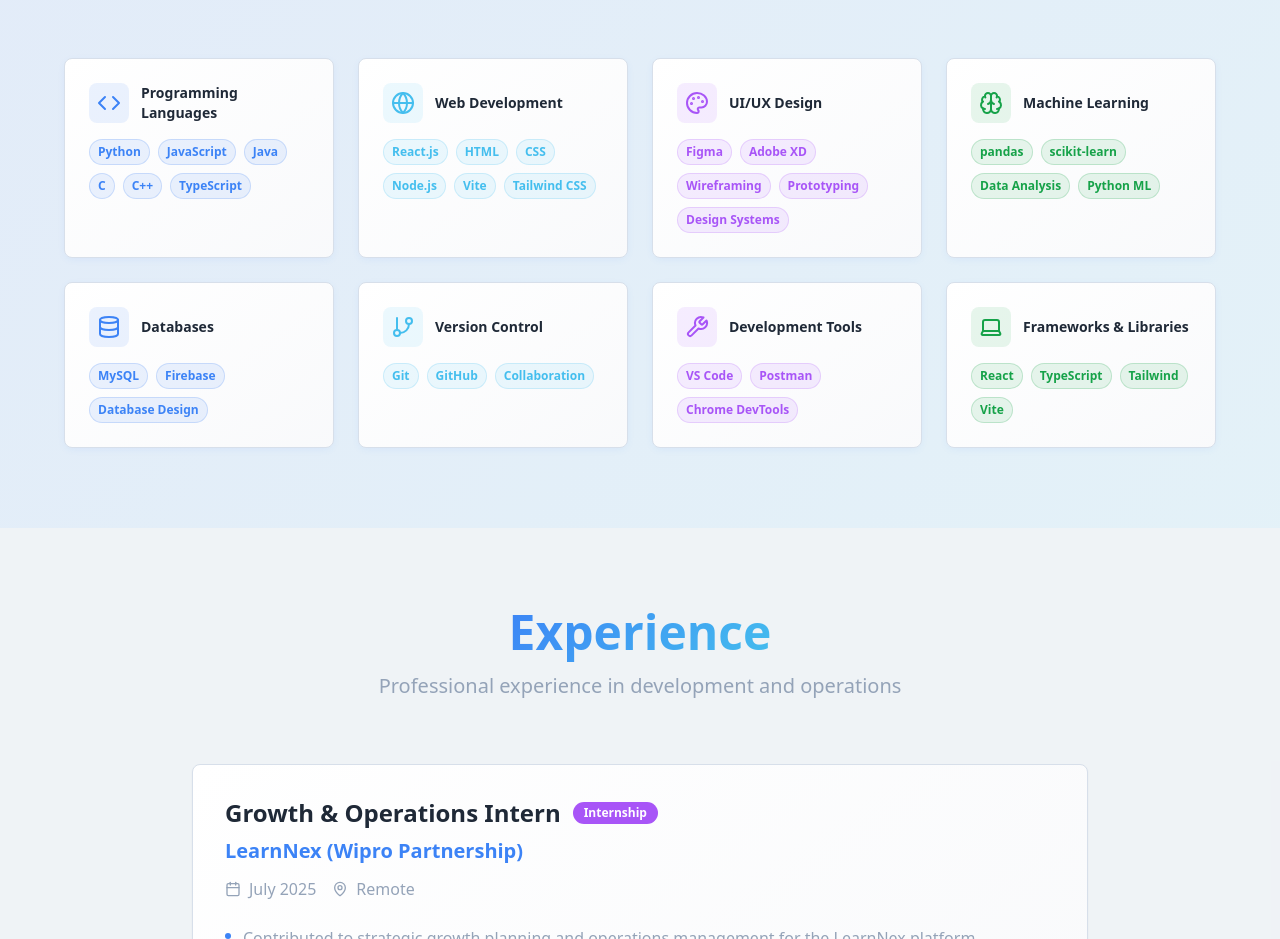
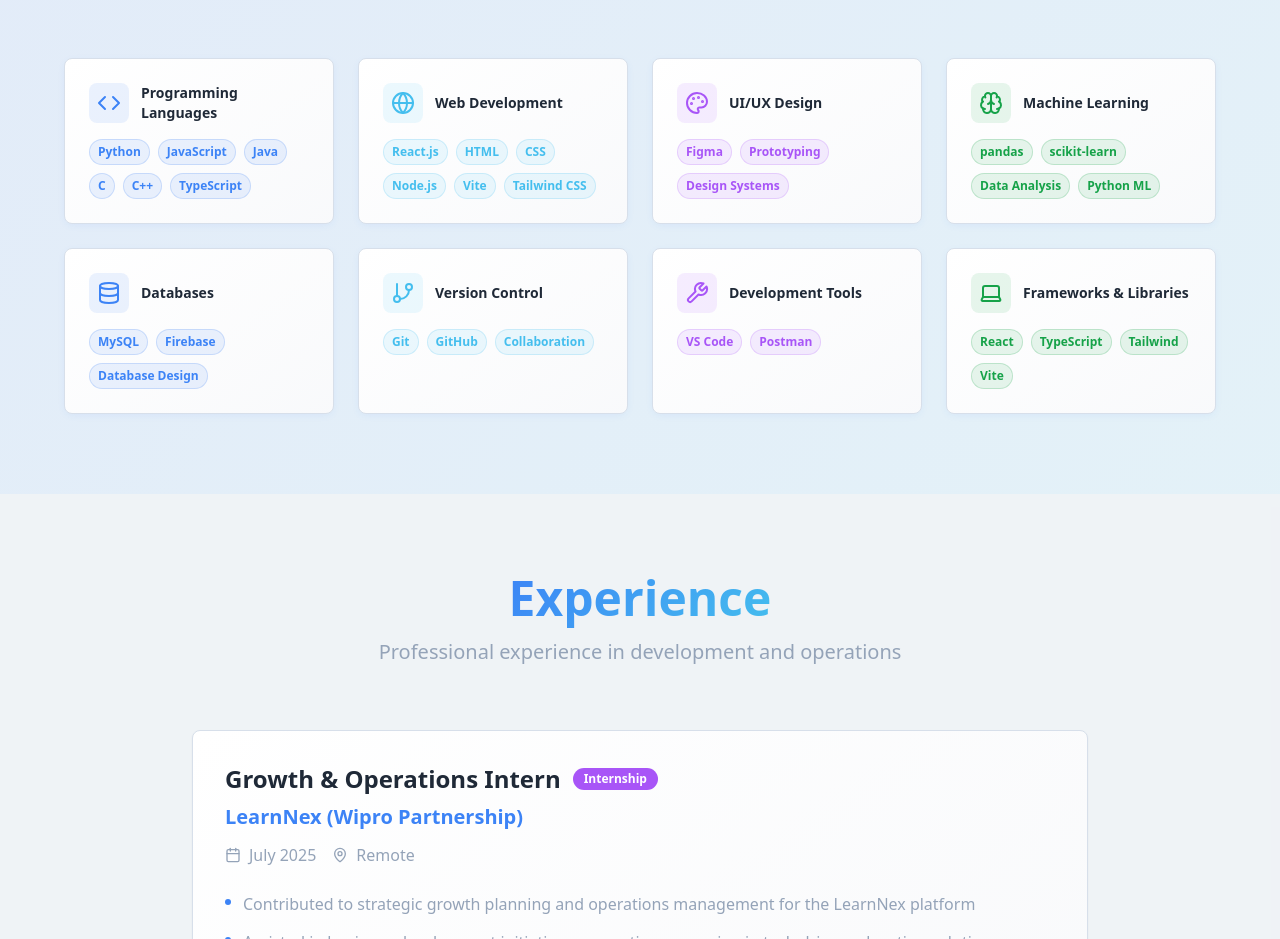
Before and after one commit to dmw14/Portfolio-Webpage, a React (Vite) app: page / in a window 1280 px wide. Shown: the part 1780-2719 px from the top of the page. Built offline with nearby package versions, Linux system fonts and the light colour scheme.

Commit message:
skills updated

```diff
--- a/src/components/Skills.tsx
+++ b/src/components/Skills.tsx
@@ -28,7 +28,7 @@ const Skills = () => {
     {
       title: "UI/UX Design",
       icon: <Palette className="w-6 h-6" />,
-      skills: ["Figma", "Adobe XD", "Wireframing", "Prototyping", "Design Systems"],
+      skills: ["Figma", "Prototyping", "Design Systems"],
       color: "tech-accent"
     },
     {
@@ -52,7 +52,7 @@ const Skills = () => {
     {
       title: "Development Tools",
       icon: <Wrench className="w-6 h-6" />,
-      skills: ["VS Code", "Postman", "Chrome DevTools"],
+      skills: ["VS Code", "Postman"],
       color: "tech-accent"
     },
     {
```
